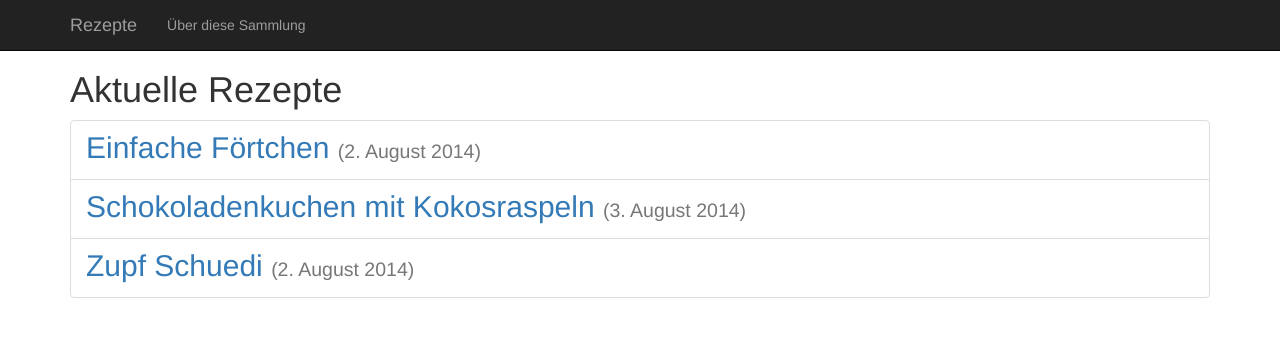
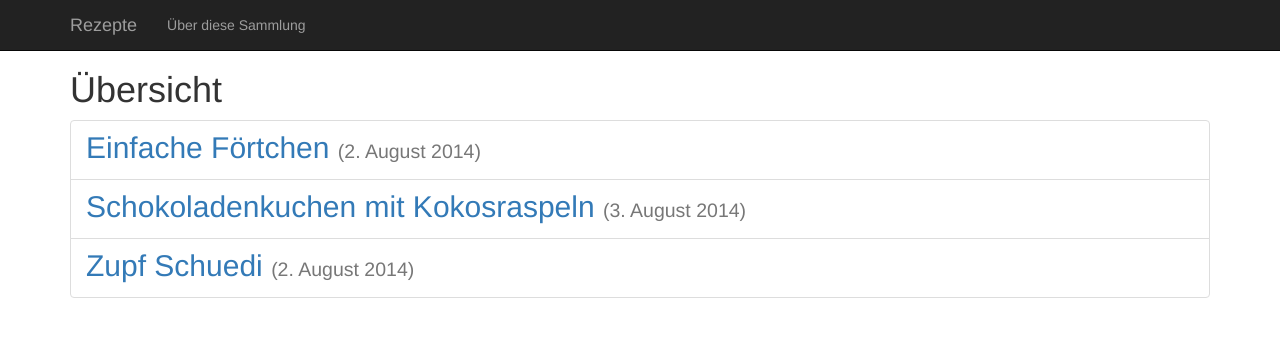
Before and after one commit to tehlers/rezepte, a Jekyll site: the page built from index.html, in a window 1280 px wide. Shown: the top 337 px of the page. Built offline with Jekyll 4.4.1, drawn with Linux system fonts in a browser that asks for light colours; nearby versions of some CDN libraries.

Commit message:
Changed headline

```diff
--- a/index.html
+++ b/index.html
@@ -2,7 +2,7 @@
 layout: base
 ---
 
-<h1>Aktuelle Rezepte</h1>
+<h1>Übersicht</h1>
 
 <ul class="list-group">
     {% assign sorted_posts = site.posts | sort:"title" %}
```
